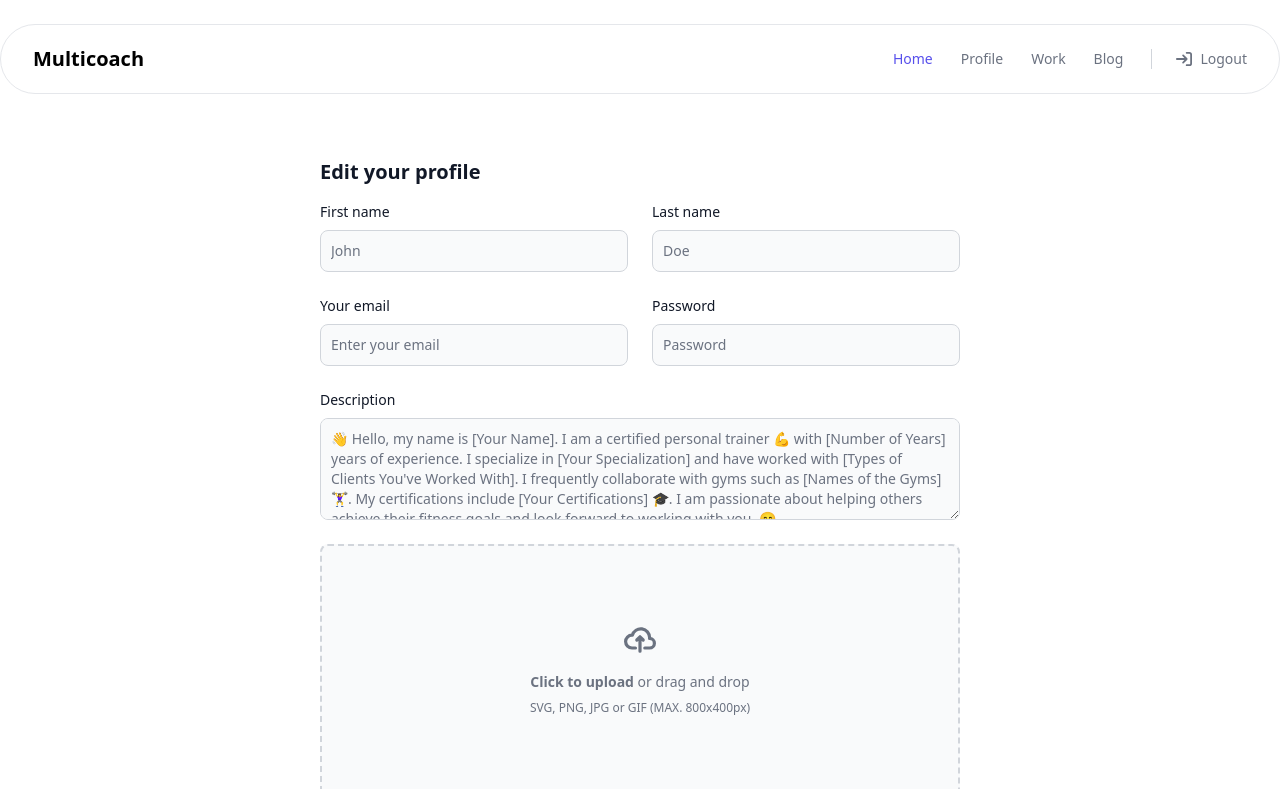
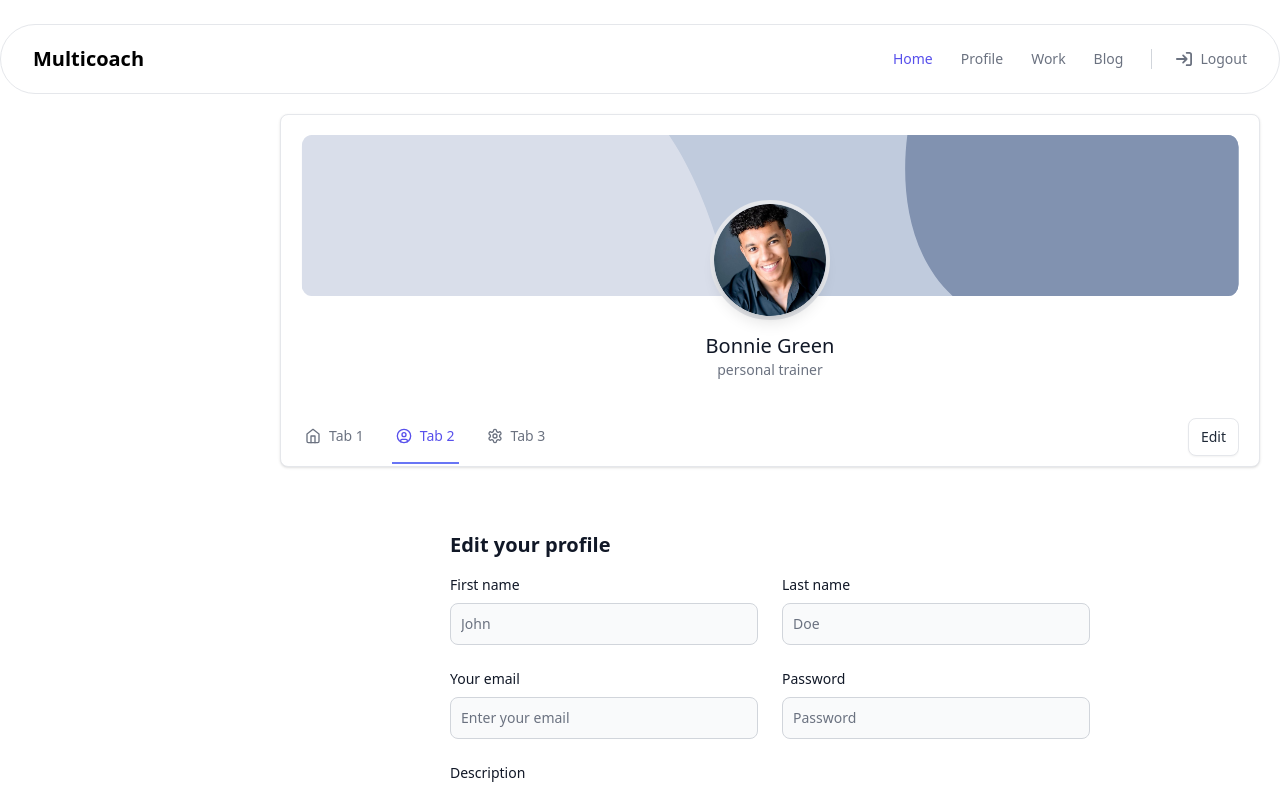
Before and after one commit to amineodjn/MultiCoach, a Vue app: page /user-profile/1 in a window 1280 px wide. Shown: the top 789 px of the page. Built offline with nearby package versions, Linux system fonts and the light colour scheme; no server answers; sample sign-in values are in the browser's storage.

Commit message:
added the user profile card

```diff
--- a/src/views/userProfile.vue
+++ b/src/views/userProfile.vue
@@ -1,7 +1,52 @@
 <template>
   <toast v-if="success" @animation-end="resetSuccess" @close="success = false" :success="success"></toast>
-    <section class="bg-white dark:bg-gray-900">
       <sidebar v-if="false" />
+      <main id="content" class="content-container">
+        <div class="mx-auto">
+          <div class="md:pt-5 sm:pt-0 sm:pb-0 sm:p-5 p-2">
+            <div class="w-full pb-0 p-5 bg-white border border-gray-200 rounded-lg shadow dark:bg-neutral-800 dark:border-neutral-700 ">
+              <figure>
+                <svg class="w-full" preserveAspectRatio="none" width="1113" height="161" viewBox="0 0 1113 161" fill="none" xmlns="http://www.w3.org/2000/svg"><g clip-path="url(#clip0_666_220723)"><rect x="0.5" width="1112" height="161" rx="12" fill="white"></rect><rect x="1" width="1112" height="348" fill="#D9DEEA"></rect><path d="M512.694 359.31C547.444 172.086 469.835 34.2204 426.688 -11.3096H1144.27V359.31H512.694Z" fill="#C0CBDD"></path><path d="M818.885 185.745C703.515 143.985 709.036 24.7949 726.218 -29.5801H1118.31V331.905C1024.49 260.565 963.098 237.945 818.885 185.745Z" fill="#8192B0"></path><defs><clipPath id="clip0_666_220723"><rect x="0.5" width="1112" height="161" rx="12" fill="white"></rect></clipPath></defs></g></svg>
+              </figure>
+              <div class="-mt-24">
+                <div class="relative flex border-4 mx-auto rounded-full flex-col items-center dark:border-neutral-800" style="width: 120px; height: 120px;">
+                  <img class="object-cover w-full h-full rounded-full shadow-lg" src="../assets/IMG_3577-modified.png" alt="Bonnie image"/>
+                </div>
+                <div class="flex flex-col items-center mt-3">
+                  <h1 class="text-xl font-medium text-gray-900 dark:text-white">Bonnie Green</h1>
+                  <p class="text-sm text-gray-500 dark:text-neutral-500">personal trainer</p>
+                </div>
+              </div>
+              <div class="pt-0.5 pb-0.5 whitespace-nowrap overflow-y-hidden overflow-x-auto gap-2 justify-between items-center flex-row flex mt-7 dark:[&::-webkit-scrollbar-track]:bg-neutral-700 dark:[&::-webkit-scrollbar-thumb]:bg-neutral-500">
+                <nav class="flex space-x-6">
+                  <a class="py-4 px-1 inline-flex items-center gap-2 border-b-2 border-transparent text-sm whitespace-nowrap text-gray-500 hover:text-indigo-600 focus:outline-none focus:text-indigo-600 dark:text-neutral-500 dark:hover:text-indigo-500" href="#">
+                    <svg class="flex-shrink-0 size-4" xmlns="http://www.w3.org/2000/svg" width="24" height="24" viewBox="0 0 24 24" fill="none" stroke="currentColor" stroke-width="2" stroke-linecap="round" stroke-linejoin="round">
+                      <path d="m3 9 9-7 9 7v11a2 2 0 0 1-2 2H5a2 2 0 0 1-2-2z"></path>
+                      <polyline points="9 22 9 12 15 12 15 22"></polyline>
+                    </svg>
+                    Tab 1
+                  </a>
+                  <a class="py-4 px-1 inline-flex items-center gap-2 border-b-2 border-indigo-500 text-sm font-medium whitespace-nowrap text-indigo-600 focus:outline-none focus:text-indigo-800 dark:text-indigo-500" href="#" aria-current="page">
+                    <svg class="flex-shrink-0 size-4" xmlns="http://www.w3.org/2000/svg" width="24" height="24" viewBox="0 0 24 24" fill="none" stroke="currentColor" stroke-width="2" stroke-linecap="round" stroke-linejoin="round">
+                      <circle cx="12" cy="12" r="10"></circle>
+                      <circle cx="12" cy="10" r="3"></circle>
+                      <path d="M7 20.662V19a2 2 0 0 1 2-2h6a2 2 0 0 1 2 2v1.662"></path>
+                    </svg>
+                    Tab 2
+                  </a>
+                  <a class="py-4 px-1 inline-flex items-center gap-2 border-b-2 border-transparent text-sm whitespace-nowrap text-gray-500 hover:text-indigo-600 focus:outline-none focus:text-indigo-600 dark:text-neutral-500 dark:hover:text-indigo-500" href="#">
+                    <svg class="flex-shrink-0 size-4" xmlns="http://www.w3.org/2000/svg" width="24" height="24" viewBox="0 0 24 24" fill="none" stroke="currentColor" stroke-width="2" stroke-linecap="round" stroke-linejoin="round">
+                      <path d="M12.22 2h-.44a2 2 0 0 0-2 2v.18a2 2 0 0 1-1 1.73l-.43.25a2 2 0 0 1-2 0l-.15-.08a2 2 0 0 0-2.73.73l-.22.38a2 2 0 0 0 .73 2.73l.15.1a2 2 0 0 1 1 1.72v.51a2 2 0 0 1-1 1.74l-.15.09a2 2 0 0 0-.73 2.73l.22.38a2 2 0 0 0 2.73.73l.15-.08a2 2 0 0 1 2 0l.43.25a2 2 0 0 1 1 1.73V20a2 2 0 0 0 2 2h.44a2 2 0 0 0 2-2v-.18a2 2 0 0 1 1-1.73l.43-.25a2 2 0 0 1 2 0l.15.08a2 2 0 0 0 2.73-.73l.22-.39a2 2 0 0 0-.73-2.73l-.15-.08a2 2 0 0 1-1-1.74v-.5a2 2 0 0 1 1-1.74l.15-.09a2 2 0 0 0 .73-2.73l-.22-.38a2 2 0 0 0-2.73-.73l-.15.08a2 2 0 0 1-2 0l-.43-.25a2 2 0 0 1-1-1.73V4a2 2 0 0 0-2-2z"></path>
+                      <circle cx="12" cy="12" r="3"></circle>
+                    </svg>
+                    Tab 3
+                  </a>
+                </nav>
+                <div>
+                  <button type="button" class="py-2 px-3 inline-flex items-center gap-x-2 text-sm font-medium rounded-lg border border-gray-200 bg-white text-gray-800 shadow-sm hover:bg-gray-50 disabled:opacity-50 disabled:pointer-events-none dark:bg-neutral-900 dark:border-neutral-700 dark:text-white dark:hover:bg-neutral-800">Edit</button>
+                </div>
+              </div>
+            </div>
             <div class="py-8 px-4 mx-auto max-w-2xl lg:py-16">
               <h2 class="mb-4 text-xl font-bold text-gray-900 dark:text-white">Edit your profile</h2>
               <form @submit.prevent="updateUser">
@@ -72,7 +117,9 @@
                 <button type="submit" class="text-white bg-indigo-700 hover:bg-indigo-800 focus:ring-4 focus:outline-none focus:ring-indigo-300 font-medium rounded-lg text-sm w-full sm:w-auto px-5 py-2.5 text-center dark:bg-indigo-600 dark:hover:bg-indigo-700 dark:focus:ring-indigo-800">Submit</button>
               </form>
             </div>
-  </section>
+        </div>
+      </div>
+    </main>
 
   </template>
 
@@ -257,3 +304,13 @@ function splitCamelCase(str) {
     }
   };
   </script>
+  <style scoped>
+  @media (min-width: 1024px) {
+    .content-container {
+        padding-inline-start: 260px;
+    }
+}
+  .content-container-padding {
+    padding-top: 59px;
+  }
+  </style>
```
Also changed, not shown: src/assets/Workout Woman Illustration - Stay Safe & Healthy.jpg (deleted). Lines whose indentation alone changed are shown as unchanged.
